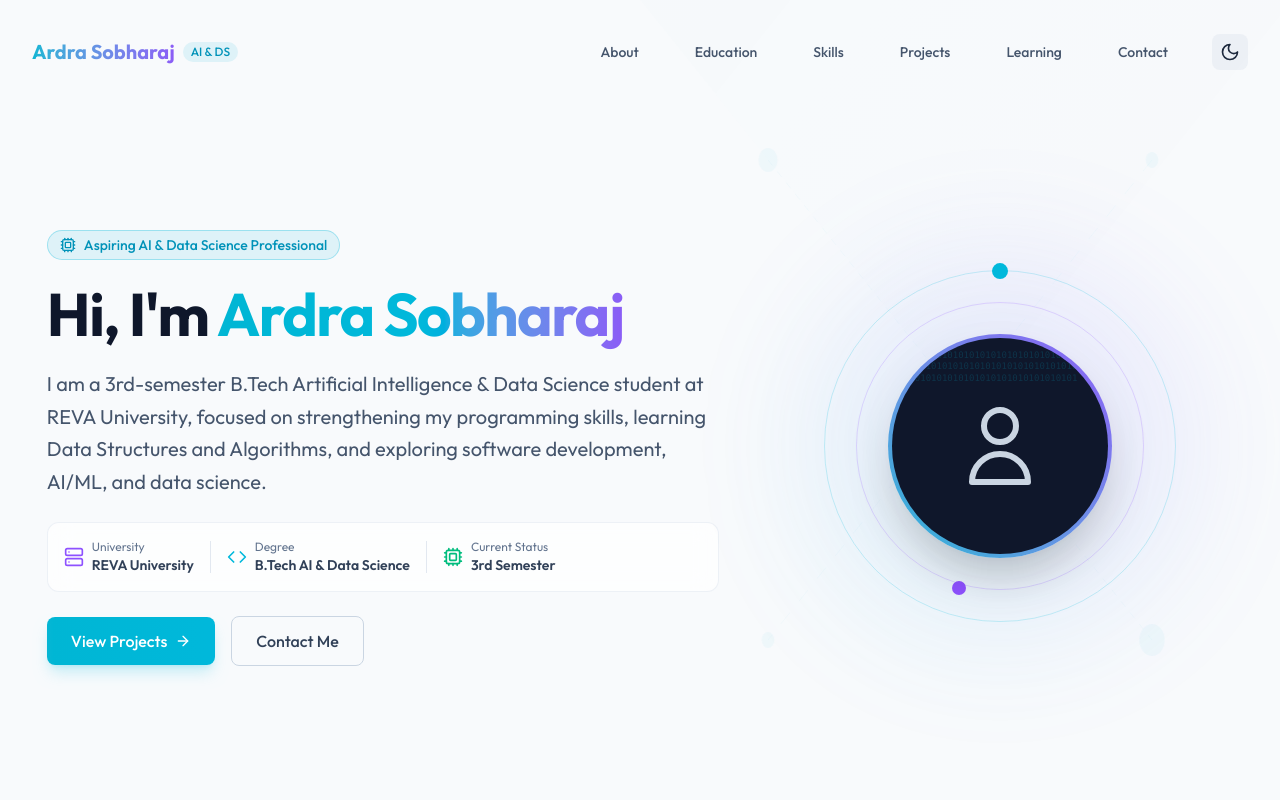
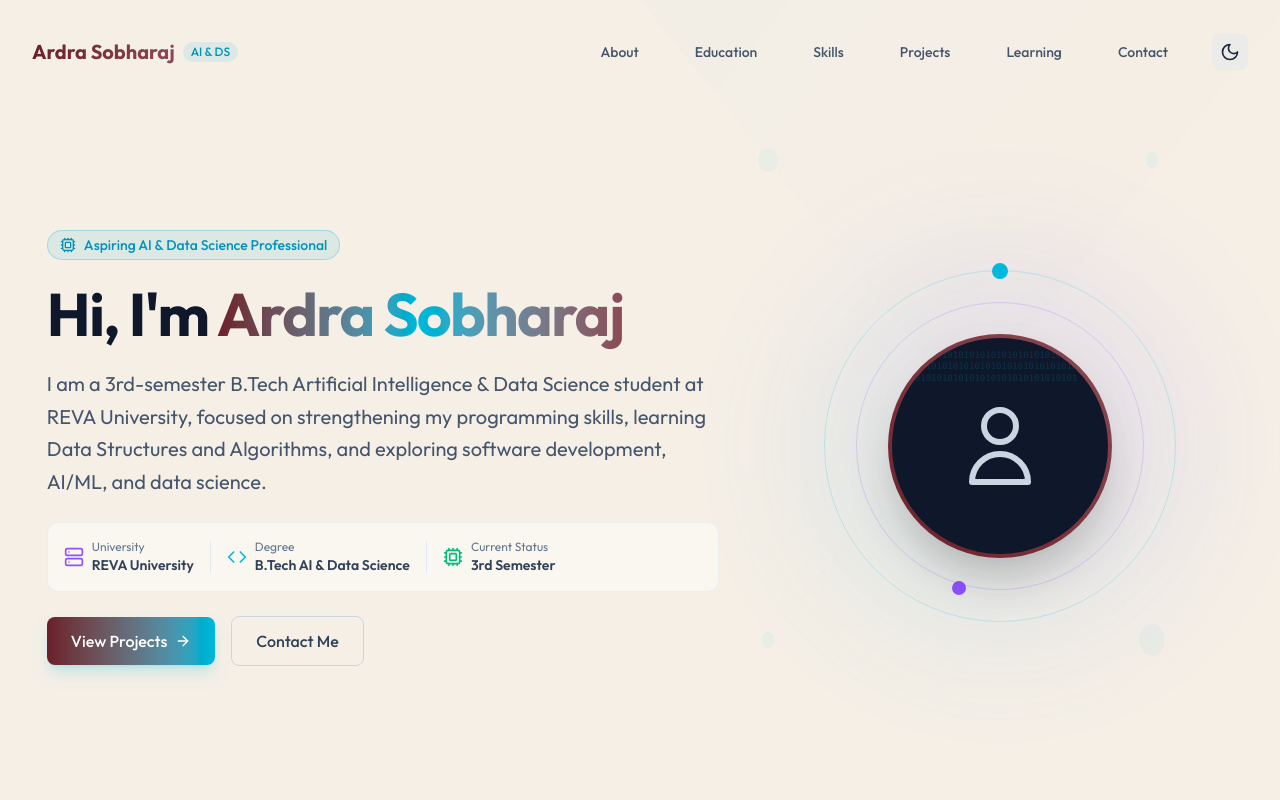
Before and after one commit to Ardra-Sobharaj/portfolio, a React (Vite) app: page / in a window 1280 px wide. Shown: the top 800 px of the page. Built offline with nearby package versions, Linux system fonts and the light colour scheme.

Commit message:
Revise color scheme and text shadow effects
Updated color variables and text shadows for improved design.

```diff
--- a/src/index.css
+++ b/src/index.css
@@ -3,16 +3,19 @@
 @import "tailwindcss";
 
 @theme {
+
   --font-sans: 'Outfit', -apple-system, BlinkMacSystemFont, 'Segoe UI', Roboto, Helvetica, Arial, sans-serif;
 
-  --color-dark-bg: #0b0f19;
-  --color-dark-card: rgba(17, 24, 39, 0.7);
-  --color-light-bg: #f8fafc;
-  --color-light-card: rgba(255, 255, 255, 0.7);
+  --color-dark-bg: #F5EFE6;
+  --color-dark-card: rgba(251, 248, 242, 0.85);
 
-  --color-primary-cyan: #06b6d4;
-  --color-primary-violet: #8b5cf6;
+  --color-light-bg: #F5EFE6;
+  --color-light-card: rgba(251, 248, 242, 0.85);
+
+  --color-primary-cyan: #6B1F2A;
+  --color-primary-violet: #8A4A55;
 }
+
 
 @layer base {
   html {
@@ -60,11 +63,11 @@
 }
 
 .text-glow-cyan {
-  text-shadow: 0 0 10px rgba(6, 182, 212, 0.3);
+ text-shadow: 0 0 10px rgba(107, 31, 42, 0.2);
 }
 
 .text-glow-violet {
-  text-shadow: 0 0 10px rgba(139, 92, 246, 0.3);
+  text-shadow: 0 0 10px rgba(138, 74, 85, 0.2);
 }
 
 .animate-float {
```
